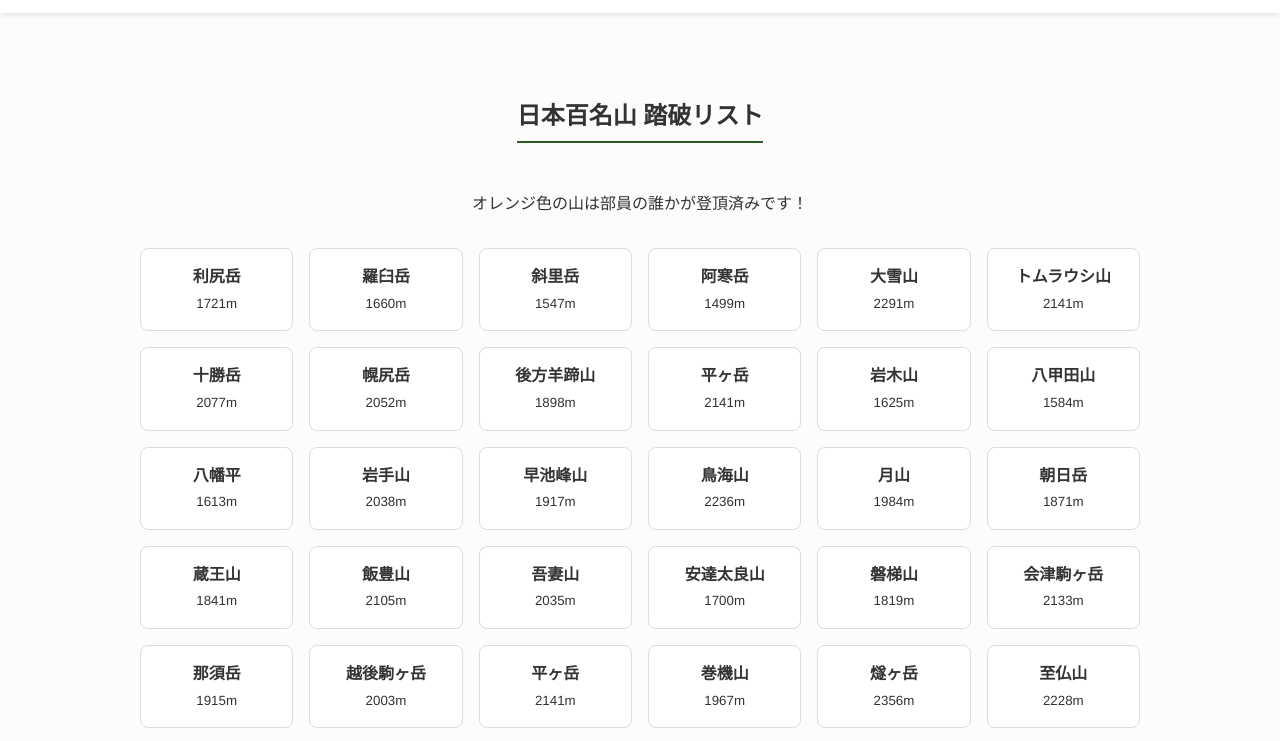
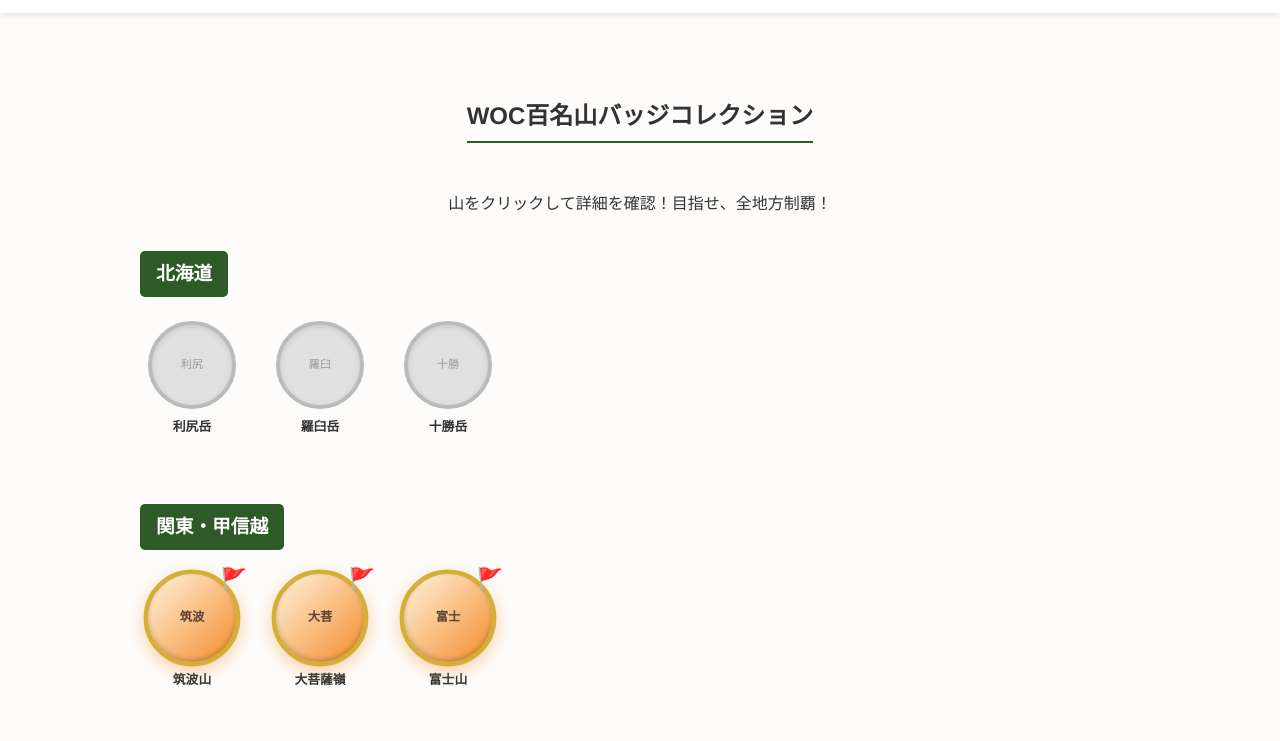
Before and after one commit to sumi0writer/WOC, a plain HTML site: page mountains.html in a window 1280 px wide. Shown: the part 57-798 px from the top of the page. Drawn offline with Linux system fonts and the light colour scheme.

Commit message:
mountains.html

```diff
--- a/mountains.html
+++ b/mountains.html
@@ -2,15 +2,43 @@
 <html lang="ja">
 <head>
     <meta charset="UTF-8">
-    <title>100 Peaks - WOC</title>
+    <title>100 Peaks Badge Collection - WOC</title>
     <link rel="stylesheet" href="style.css">
     <style>
-        .mountain-grid { display: grid; grid-template-columns: repeat(auto-fill, minmax(130px, 1fr)); gap: 1rem; margin-top: 2rem; }
-        .mt-card { background: white; border: 1px solid #ddd; padding: 15px; border-radius: 8px; cursor: pointer; transition: 0.3s; }
-        .mt-card.climbed { border-left: 6px solid var(--accent); background: #fff9f0; }
-        .mt-card:hover { transform: translateY(-3px); box-shadow: 0 5px 15px rgba(0,0,0,0.1); }
-        #modal { display: none; position: fixed; top:0; left:0; width:100%; height:100%; background:rgba(0,0,0,0.8); z-index:2000; justify-content:center; align-items:center; }
-        .modal-body { background:white; padding:2rem; border-radius:10px; max-width:400px; width:90%; position:relative; }
+        /* 地方ごとのセクション */
+        .region-section { margin-bottom: 3rem; text-align: left; }
+        .region-title { background: var(--primary); color: white; padding: 0.5rem 1rem; border-radius: 5px; display: inline-block; margin-bottom: 1.5rem; }
+
+        /* バッジ風のレイアウト */
+        .mountain-grid { display: grid; grid-template-columns: repeat(auto-fill, minmax(100px, 1fr)); gap: 1.5rem; }
+
+        .mt-badge {
+            width: 80px; height: 80px; margin: 0 auto;
+            border-radius: 50%; background: #e0e0e0;
+            border: 4px solid #bbb; display: flex; flex-direction: column;
+            justify-content: center; align-items: center;
+            font-size: 0.7rem; color: #999; position: relative;
+            transition: 0.4s cubic-bezier(0.175, 0.885, 0.32, 1.275);
+            cursor: pointer; box-shadow: inset 0 2px 5px rgba(0,0,0,0.1);
+        }
+
+        /* 登頂済みバッジのデザイン（ポケモンのジムバッジ風！） */
+        .mt-badge.climbed {
+            background: linear-gradient(135deg, #fff3e0, var(--accent));
+            border: 4px solid #d4af37; /* 金枠 */
+            color: #5d4037; font-weight: bold;
+            box-shadow: 0 5px 15px rgba(242, 140, 40, 0.4), inset 0 -2px 5px rgba(0,0,0,0.2);
+            transform: scale(1.1);
+        }
+        .mt-badge.climbed::after {
+            content: "🚩"; position: absolute; top: -10px; right: -10px; font-size: 1.2rem;
+        }
+
+        .mt-name { font-size: 0.8rem; margin-top: 0.5rem; font-weight: bold; display: block; color: var(--text); }
+
+        /* 管理用パネル（稜平さん専用） */
+        #admin-panel { background: #f0f0f0; padding: 1rem; margin-top: 4rem; border-radius: 10px; border: 2px dashed var(--primary); display: none; }
+        textarea { width: 100%; height: 100px; font-family: monospace; font-size: 12px; }
     </style>
 </head>
 <body>
@@ -20,92 +48,103 @@
     </header>
 
     <section>
-        <h2>日本百名山 踏破リスト</h2>
-        <p>オレンジ色の山は部員の誰かが登頂済みです！</p>
-        <div id="mt-list" class="mountain-grid"></div>
+        <h2>WOC百名山バッジコレクション</h2>
+        <p>山をクリックして詳細を確認！目指せ、全地方制覇！</p>
+
+        <div id="badge-container"></div>
+
+        <div id="admin-panel">
+            <h3>🛠️ 幹部用データ更新パネル</h3>
+            <p>※ここでメンバーを編集した後、下のコードをコピーして <code>mountains.html</code> のデータ部分を上書き保存してください。</p>
+            <textarea id="json-output" readonly></textarea>
+        </div>
     </section>
 
-    <div id="modal" onclick="closeModal()">
-        <div class="modal-body" onclick="event.stopPropagation()">
+    <div id="modal" onclick="closeModal()" style="display:none; position:fixed; top:0; left:0; width:100%; height:100%; background:rgba(0,0,0,0.8); z-index:2000; justify-content:center; align-items:center;">
+        <div class="modal-body" onclick="event.stopPropagation()" style="background:white; padding:2rem; border-radius:15px; width:80%; max-width:400px;">
             <h2 id="m-name"></h2>
             <p id="m-alt"></p>
-            <div style="background:#f0f4f0; padding:10px; border-radius:5px;">
-                <strong>🚩 登頂者:</strong> <span id="m-members"></span>
+            <div id="m-members-div" style="background:#fff9f0; padding:1rem; border-radius:10px; border:1px solid var(--accent);">
+                <strong>🚩 登頂者リスト:</strong>
+                <p id="m-members" style="margin: 0.5rem 0;"></p>
+                <input type="text" id="add-member-input" placeholder="名前を入力してEnter">
             </div>
         </div>
     </div>
 
-<script>
-    // 日本百名山 全データリスト（標高順・地域順などは必要に応じて調整してください）
-    const mountains = [
-        { name: "利尻岳", alt: 1721, members: [] }, { name: "羅臼岳", alt: 1660, members: [] },
-        { name: "斜里岳", alt: 1547, members: [] }, { name: "阿寒岳", alt: 1499, members: [] },
-        { name: "大雪山", alt: 2291, members: [] }, { name: "トムラウシ山", alt: 2141, members: [] },
-        { name: "十勝岳", alt: 2077, members: [] }, { name: "幌尻岳", alt: 2052, members: [] },
-        { name: "後方羊蹄山", alt: 1898, members: [] }, { name: "平ヶ岳", alt: 2141, members: [] },
-        { name: "岩木山", alt: 1625, members: [] }, { name: "八甲田山", alt: 1584, members: [] },
-        { name: "八幡平", alt: 1613, members: [] }, { name: "岩手山", alt: 2038, members: [] },
-        { name: "早池峰山", alt: 1917, members: [] }, { name: "鳥海山", alt: 2236, members: [] },
-        { name: "月山", alt: 1984, members: [] }, { name: "朝日岳", alt: 1871, members: [] },
-        { name: "蔵王山", alt: 1841, members: [] }, { name: "飯豊山", alt: 2105, members: [] },
-        { name: "吾妻山", alt: 2035, members: [] }, { name: "安達太良山", alt: 1700, members: [] },
-        { name: "磐梯山", alt: 1819, members: [] }, { name: "会津駒ヶ岳", alt: 2133, members: [] },
-        { name: "那須岳", alt: 1915, members: [] }, { name: "越後駒ヶ岳", alt: 2003, members: [] },
-        { name: "平ヶ岳", alt: 2141, members: [] }, { name: "巻機山", alt: 1967, members: [] },
-        { name: "燧ヶ岳", alt: 2356, members: [] }, { name: "至仏山", alt: 2228, members: [] },
-        { name: "谷川岳", alt: 1977, members: [] }, { name: "雨飾山", alt: 1963, members: [] },
-        { name: "苗場山", alt: 2145, members: [] }, { name: "妙高山", alt: 2454, members: [] },
-        { name: "火打山", alt: 2462, members: [] }, { name: "高妻山", alt: 2353, members: [] },
-        { name: "男体山", alt: 2486, members: [] }, { name: "奥白根山", alt: 2578, members: [] },
-        { name: "皇海山", alt: 2144, members: [] }, { name: "武尊山", alt: 2158, members: [] },
-        { name: "赤城山", alt: 1828, members: [] }, { name: "草津白根山", alt: 2160, members: [] },
-        { name: "四阿山", alt: 2354, members: [] }, { name: "浅間山", alt: 2568, members: [] },
-        { name: "筑波山", alt: 877, members: ["としえ"] }, { name: "白根山", alt: 2578, members: [] },
-        { name: "両神山", alt: 1723, members: [] }, { name: "雲取山", alt: 2017, members: [] },
-        { name: "甲武信ヶ岳", alt: 2475, members: [] }, { name: "金峰山", alt: 2599, members: [] },
-        { name: "瑞牆山", alt: 2230, members: [] }, { name: "大菩薩嶺", alt: 2057, members: ["稜平", "こうちゃん"] },
-        { name: "丹沢山", alt: 1567, members: [] }, { name: "富士山", alt: 3776, members: ["稜平", "山崎"] },
-        { name: "天城山", alt: 1406, members: [] }, { name: "木曽駒ヶ岳", alt: 2956, members: [] },
-        { name: "空木岳", alt: 2864, members: [] }, { name: "恵那山", alt: 2191, members: [] },
-        { name: "御嶽山", alt: 3067, members: [] }, { name: "乗鞍岳", alt: 3026, members: [] },
-        { name: "焼岳", alt: 2455, members: [] }, { name: "穂高岳", alt: 3190, members: [] },
-        { name: "槍ヶ岳", alt: 3180, members: [] }, { name: "水晶岳", alt: 2986, members: [] },
-        { name: "鷲羽岳", alt: 2924, members: [] }, { name: "黒部五郎岳", alt: 2840, members: [] },
-        { name: "薬師岳", alt: 2926, members: [] }, { name: "有明山", alt: 2268, members: [] },
-        { name: "立山", alt: 3015, members: [] }, { name: "剱岳", alt: 2999, members: [] },
-        { name: "鹿島槍ヶ岳", alt: 2889, members: [] }, { name: "五竜岳", alt: 2814, members: [] },
-        { name: "唐松岳", alt: 2696, members: [] }, { name: "白馬岳", alt: 2932, members: [] },
-        { name: "妙高山", alt: 2454, members: [] }, { name: "蓼科山", alt: 2530, members: [] },
-        { name: "八ヶ岳", alt: 2899, members: [] }, { name: "美ヶ原", alt: 2034, members: [] },
-        { name: "霧ヶ峰", alt: 1925, members: [] }, { name: "北岳", alt: 3193, members: [] },
-        { name: "間ノ岳", alt: 3190, members: [] }, { name: "仙丈ヶ岳", alt: 3033, members: [] },
-        { name: "甲斐駒ヶ岳", alt: 2967, members: [] }, { name: "鳳凰山", alt: 2840, members: [] },
-        { name: "塩見岳", alt: 3047, members: [] }, { name: "荒川岳", alt: 3141, members: [] },
-        { name: "赤石岳", alt: 3120, members: [] }, { name: "聖岳", alt: 3013, members: [] },
-        { name: "光岳", alt: 2591, members: [] }, { name: "白山", alt: 2702, members: [] },
-        { name: "荒島岳", alt: 1523, members: [] }, { name: "伊吹山", alt: 1377, members: [] },
-        { name: "大台ヶ原山", alt: 1695, members: [] }, { name: "大峰山", alt: 1915, members: [] },
-        { name: "大山", alt: 1729, members: [] }, { name: "剣山", alt: 1955, members: [] },
-        { name: "石鎚山", alt: 1982, members: [] }, { name: "九重山", alt: 1791, members: [] },
-        { name: "祖母山", alt: 1756, members: [] }, { name: "阿蘇山", alt: 1592, members: [] },
-        { name: "霧島山", alt: 1700, members: [] }, { name: "開聞岳", alt: 924, members: [] },
-        { name: "宮之浦岳", alt: 1936, members: [] }
-    ];
+    <script>
+        // 地方ごとにデータを整理
+        const data = [
+            { region: "北海道", mountains: [
+                { name: "利尻岳", alt: 1721, members: [] }, { name: "羅臼岳", alt: 1660, members: [] }, { name: "十勝岳", alt: 2077, members: [] }
+            ]},
+            { region: "関東・甲信越", mountains: [
+                { name: "筑波山", alt: 877, members: ["としえ"] }, { name: "大菩薩嶺", alt: 2057, members: ["稜平", "こうちゃん"] }, { name: "富士山", alt: 3776, members: ["稜平", "山崎"] }
+            ]},
+            // ...他の山も同様に region ごとにグループ化
+        ];
 
-    const list = document.getElementById('mt-list');
-    mountains.forEach(m => {
-        const div = document.createElement('div');
-        div.className = `mt-card ${m.members.length > 0 ? 'climbed' : ''}`;
-        div.innerHTML = `<strong>${m.name}</strong><br><small>${m.alt}m</small>`;
-        div.onclick = () => {
+        function renderBadges() {
+            const container = document.getElementById('badge-container');
+            container.innerHTML = '';
+            data.forEach(reg => {
+                const section = document.createElement('div');
+                section.className = 'region-section';
+                section.innerHTML = `<h3 class="region-title">${reg.region}</h3>`;
+
+                const grid = document.createElement('div');
+                grid.className = 'mountain-grid';
+
+                reg.mountains.forEach(m => {
+                    const badgeWrap = document.createElement('div');
+                    badgeWrap.style.textAlign = 'center';
+
+                    const badge = document.createElement('div');
+                    badge.className = `mt-badge ${m.members.length > 0 ? 'climbed' : ''}`;
+                    badge.innerHTML = `<span>${m.name.substring(0,2)}</span>`;
+                    badge.onclick = () => openModal(m);
+
+                    badgeWrap.appendChild(badge);
+                    badgeWrap.innerHTML += `<span class="mt-name">${m.name}</span>`;
+                    badgeWrap.onclick = () => openModal(m); // 名前クリックでも開く
+                    grid.appendChild(badgeWrap);
+                });
+                section.appendChild(grid);
+                container.appendChild(section);
+            });
+            updateAdminPanel();
+        }
+
+        let currentMt = null;
+        function openModal(m) {
+            currentMt = m;
             document.getElementById('m-name').innerText = m.name;
             document.getElementById('m-alt').innerText = `標高: ${m.alt}m`;
             document.getElementById('m-members').innerText = m.members.length > 0 ? m.members.join(', ') : "未踏破";
             document.getElementById('modal').style.display = 'flex';
-        };
-        list.appendChild(div);
-    });
-    function closeModal() { document.getElementById('modal').style.display = 'none'; }
-</script>
+        }
+
+        function closeModal() { document.getElementById('modal').style.display = 'none'; }
+
+        // 入力機能（擬似的なもの：ここでの変更はリロードで消えますが、コード生成に使います）
+        document.getElementById('add-member-input').addEventListener('keypress', function (e) {
+            if (e.key === 'Enter') {
+                const name = this.value.trim();
+                if (name && !currentMt.members.includes(name)) {
+                    currentMt.members.push(name);
+                    renderBadges();
+                    openModal(currentMt);
+                    this.value = '';
+                }
+            }
+        });
+
+        function updateAdminPanel() {
+            document.getElementById('admin-panel').style.display = 'block';
+            document.getElementById('json-output').value = "const data = " + JSON.stringify(data, null, 4) + ";";
+        }
+
+        renderBadges();
+    </script>
 </body>
 </html>
```
